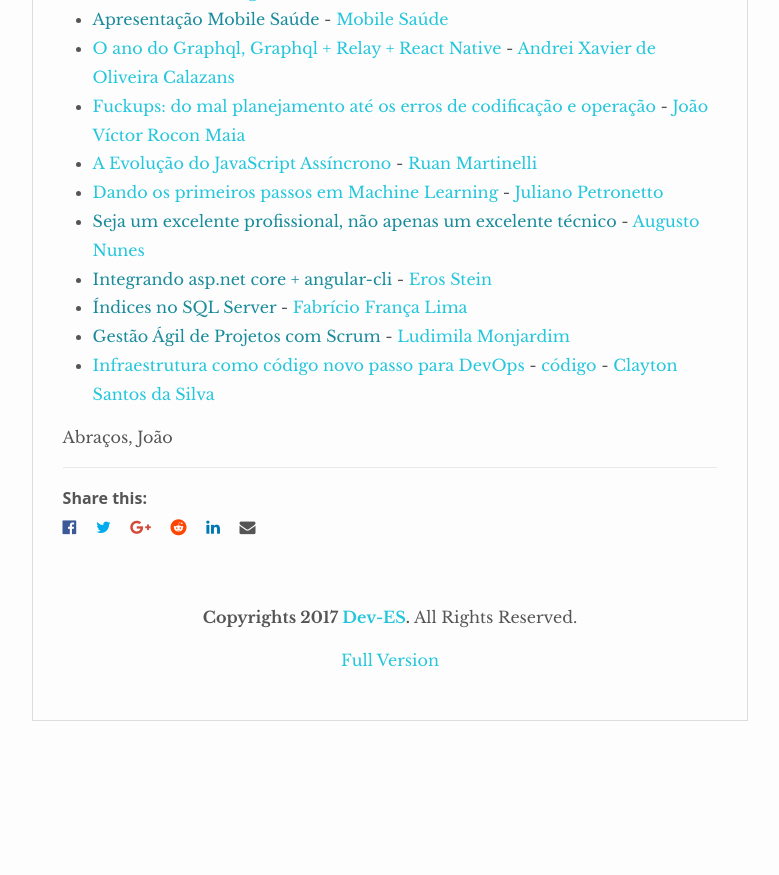
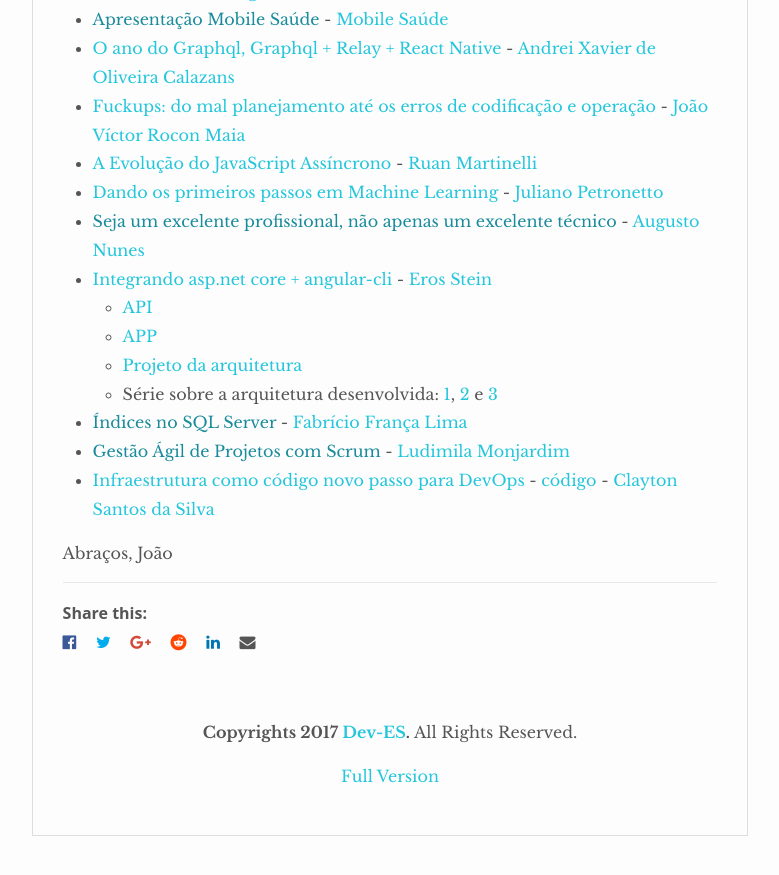
Before and after one commit to Dev-ES/blog, a Jekyll site: the page built from _posts/2017-12-04-dev-es-2017-como-foi.md, in a window 1280 px wide and 900 px high, scrolled down 1464 px. Shown: the top 875 px of the window, without its empty margins (250-1029 px from the left). Built offline with Jekyll 4.4.1, drawn with Linux system fonts in a browser that asks for light colours; nearby versions of some CDN libraries; comment, search, counter and statistics services are not loaded; before the commit the page ends 2249 px from its top, so only the background shows below that.

Commit message:
update 2017 conf post: eros

```diff
--- a/_posts/2017-12-04-dev-es-2017-como-foi.md
+++ b/_posts/2017-12-04-dev-es-2017-como-foi.md
@@ -30,7 +30,11 @@
 * [A Evolução do JavaScript Assíncrono](http://ruanmartinelli.com/assets/evolucao-js-assincrono.pdf) - [Ruan Martinelli](http://ruanmartinelli.com/)
 * [Dando os primeiros passos em Machine Learning](https://github.com/petronetto/Dev-ES-Conf-2017) - [Juliano Petronetto](http://petronetto.com.br/)
 * [Seja um excelente profissional, não apenas um excelente técnico]() - [Augusto Nunes](https://www.linkedin.com/in/augustonunes/)
-* [Integrando asp.net core + angular-cli]() - [Eros Stein](https://www.linkedin.com/in/eros-stein-37556136/)
+* [Integrando asp.net core + angular-cli](http://www.ahoycoders.com/2017/12/08/angular-5-cli-asp-net-core-backend-in-20m/) - [Eros Stein](https://www.linkedin.com/in/eros-stein-37556136/)
+    * [API](https://github.com/eestein/deves-api)
+    * [APP](https://github.com/eestein/deves-app)
+    * [Projeto da arquitetura](https://github.com/eestein/cli-architecture)
+    * Série sobre a arquitetura desenvolvida: [1](http://ahoycoders.com/2017/09/06/architecting-an-angular-cli-project/), [2]( http://www.ahoycoders.com/2017/12/05/architecting-an-angular-cli-project-core-part-2/) e [3](http://www.ahoycoders.com/2017/12/08/architecting-an-angular-cli-project-app-part-3/)
 * [Índices no SQL Server]() - [Fabrício França Lima](https://www.fabriciolima.net/)
 * [Gestão Ágil de Projetos com Scrum]() - [Ludimila Monjardim](https://www.linkedin.com/in/ludimila-monjardim-casagrande/)
 * [Infraestrutura como código novo passo para DevOps](https://www.slideshare.net/claytonssilva/infraestrutura-como-cdigo-deves-conf-2017) - [código](https://github.com/claytonsilva/demo-infraestructure-as-a-code) - [Clayton Santos da Silva](https://github.com/claytonsilva)
```
